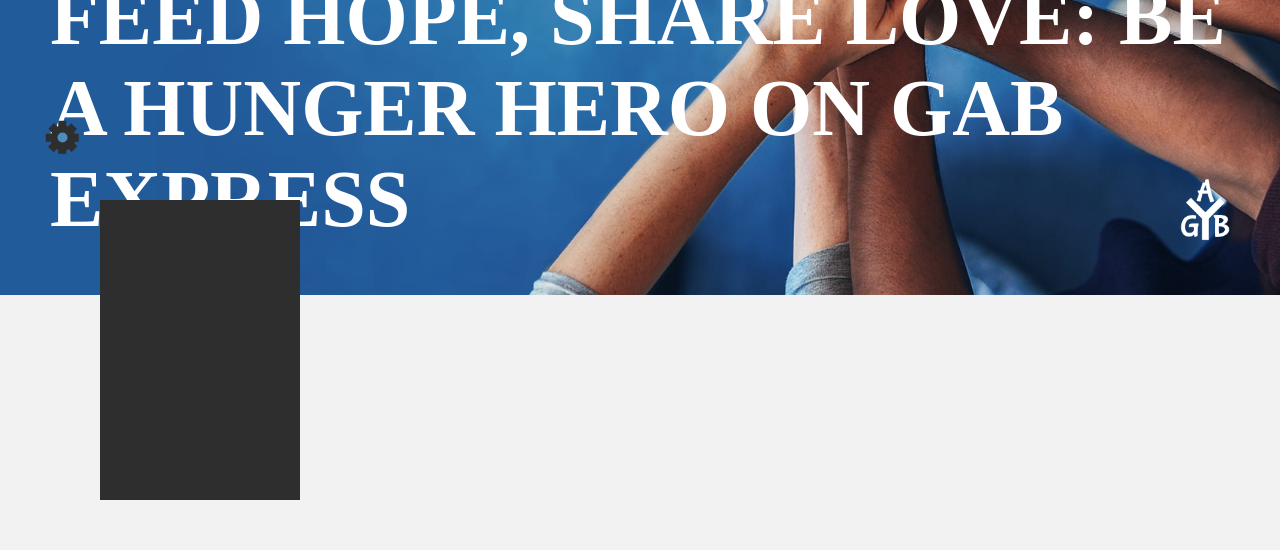
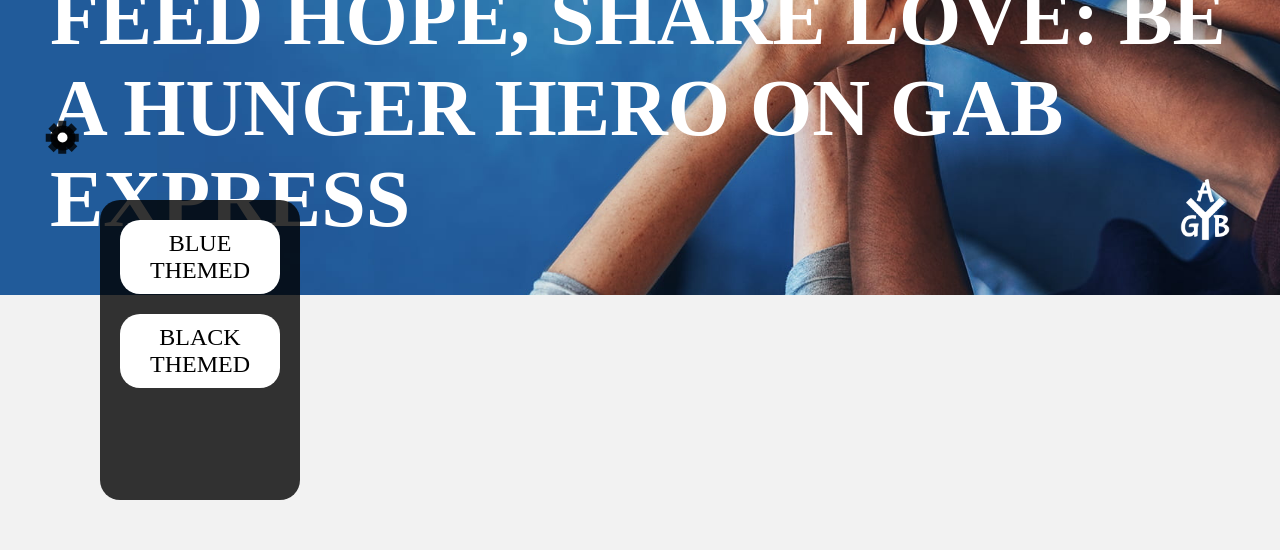
Before and after one commit to Sentinail/gab-express, a React (Create React App) app: page /home in a window 1280 px wide. Shown: the part 600-1150 px from the top of the page. Built offline with nearby package versions, Linux system fonts and the light colour scheme; a web font is replaced by a local one.

Commit message:
Implement Changing Theme - Sentinail

```diff
--- a/src/Components/Header/GearIcon/Gear.js
+++ b/src/Components/Header/GearIcon/Gear.js
@@ -16,12 +16,12 @@
     return (
         <div>
             <GearContainer ref={ref} size={size} settingsPosition={styles.settingsPosition} onClick={() => {rotateGear(ref)}}>
-                <GearBody size={size} backgroundColor={styles.primaryColor}>
-                    <GearTeeth size={size} degrees={180} backgroundColor={styles.primaryColor}></GearTeeth>
-                    <GearTeeth size={size} degrees={90} backgroundColor={styles.primaryColor}></GearTeeth>
-                    <GearTeeth size={size} degrees={45} backgroundColor={styles.primaryColor}></GearTeeth>
-                    <GearTeeth size={size} degrees={-45} backgroundColor={styles.primaryColor}></GearTeeth>
-                    <GearHole size={size} secondaryColor={styles.secondaryColor}></GearHole>
+                <GearBody size={size} backgroundColor={styles.secondaryColor}>
+                    <GearTeeth size={size} degrees={180} backgroundColor={styles.secondaryColor}></GearTeeth>
+                    <GearTeeth size={size} degrees={90} backgroundColor={styles.secondaryColor}></GearTeeth>
+                    <GearTeeth size={size} degrees={45} backgroundColor={styles.secondaryColor}></GearTeeth>
+                    <GearTeeth size={size} degrees={-45} backgroundColor={styles.secondaryColor}></GearTeeth>
+                    <GearHole size={size} secondaryColor={styles.primaryColor}></GearHole>
                 </GearBody>
             </GearContainer>
         </div>
--- a/src/Components/Header/GearIcon/GearStyles.js
+++ b/src/Components/Header/GearIcon/GearStyles.js
@@ -26,6 +26,7 @@
     width: calc(50px * ${props => {return props.size}});
     height: calc(50px * ${props => {return props.size}});
     background-color: ${props => {return `rgb(${props.backgroundColor[0]}, ${props.backgroundColor[1]}, ${props.backgroundColor[2]}, ${props.backgroundColor[3]})`}};
+    background-color: rgb(0, 0, 0, 0.8);
     position: absolute;
     top: 50%;
     left: 50%;
@@ -39,6 +40,7 @@
     width: calc(15px * ${props => {return props.size}});
     height: calc(65px * ${props => {return props.size}});
     background-color: ${props => {return `rgb(${props.backgroundColor[0]}, ${props.backgroundColor[1]}, ${props.backgroundColor[2]}, ${props.backgroundColor[3]})`}};
+    background-color: rgb(0, 0, 0, 0.8);
     position: absolute;
     top: 50%;
     left: 50%;
@@ -50,6 +52,7 @@
     width: calc(20px * ${props => {return props.size}});
     height: calc(20px * ${props => {return props.size}});
     background-color: ${props => {return `rgb(${props.secondaryColor[0]}, ${props.secondaryColor[1]}, ${props.secondaryColor[2]}, ${props.secondaryColor[3]})`}};
+    background-color: rgb(255, 255, 255, 1);
     position: absolute;
     border-radius: 100%;
     top: 50%;
--- a/src/Components/Header/SettingsItems/SettingsItems.js
+++ b/src/Components/Header/SettingsItems/SettingsItems.js
@@ -7,7 +7,10 @@
     const styles = useContext(stylesContext)
 
     return (
-        <SettingsItemContainer className={className} backgroundColor={styles.primaryColor}></SettingsItemContainer>
+        <SettingsItemContainer className={className} backgroundColor={styles.secondaryColor}>
+            <p onClick={() => {styles.setPrimaryColor([75, 141, 193, 1]); styles.setSecondaryColor([47, 46, 46, 1]); styles.setSupportingColor([224, 228, 236, 1])}}> BLUE THEMED </p>
+            <p onClick={() => {styles.setPrimaryColor([47, 46, 46, 1]); styles.setSecondaryColor([75, 141, 193, 1]); styles.setSupportingColor([242, 242, 242, 1])}}> BLACK THEMED </p>
+        </SettingsItemContainer>
     )
 }
 
--- a/src/Components/Header/SettingsItems/SettingsItemsStyles.js
+++ b/src/Components/Header/SettingsItems/SettingsItemsStyles.js
@@ -4,10 +4,35 @@
     width: 200px;
     height: 300px;
     background-color: ${props => {return `rgb(${props.backgroundColor[0]}, ${props.backgroundColor[1]}, ${props.backgroundColor[2]}, ${props.backgroundColor[3]})`}};
+    background-color: rgb(0, 0, 0, 0.8);
     position: fixed;
     bottom: -300px;
     left: 100px;
     transition: all 2s;
+    border-radius: 20px;
+    display: flex;
+    flex-direction: column;
+    align-items: center;
+    padding: 20px;
+    gap: 20px;
+
+    & * {
+        transition: all 0.1s ease-in;
+    }
+
+    & p {
+        font-size: 1.5rem;
+        width: 100%;
+        padding: 10px;
+        background-color: #FFFFFF;
+        border-radius: 20px;
+        text-align: center;
+
+        &:hover {
+            cursor: pointer;
+            transform: scale(1.1)
+        }
+    }
 
     &.isVisible {
         bottom: 0px;
--- a/src/Components/Home/Home.js
+++ b/src/Components/Home/Home.js
@@ -64,7 +64,7 @@
           <InterestedToHelpSection>
             <h1>  INTERESTED TO HELP? </h1>
             <DonateNowButton backgroundColor={styles.secondaryColor} onMouseOver={() => {moveVehicle(ref.current)}} onClick={() => {navigate("/orderform")}}>
-               DODATE TODAY!
+               DONATE TODAY!
             </DonateNowButton>
             <img ref={ref} src={require("../../Assets/Images/icons8-delivery.gif")} alt='vehicle'></img>
           </InterestedToHelpSection>
--- a/src/Components/Login/Login.js
+++ b/src/Components/Login/Login.js
@@ -4,11 +4,12 @@
 import axios from 'axios'
 import { useNavigate } from 'react-router-dom'
 import { authContext } from '../../ContextProviders/AuthProvider'
+import { stylesContext } from '../../ContextProviders/StylesProvider'
 
 
 const LoginContainer = styled.div`
     width: 100%;
-    height: calc(100vh - 80px);
+    min-height: calc(100vh - 80px);
     display: flex;
     flex-direction: row-reverse;
     align-items: center;
@@ -18,6 +19,11 @@
     background-size: cover;
 
     @media screen and (max-width: 450px) {
+        & {
+            background-image: none;
+            background-color: ${props => {return `rgb(${props.backgroundColor[0]}, ${props.backgroundColor[1]}, ${props.backgroundColor[2]}, ${props.backgroundColor[3]})`}};
+        }
+
         & form {
             width: 100%;
             height: 100%;
@@ -34,7 +40,7 @@
 const LoginFormStyle = styled.div`
     min-height: 300px;
     width: 400px;
-    background-color: #2F2E2E;
+    background-color: ${props => {return `rgb(${props.backgroundColor[0]}, ${props.backgroundColor[1]}, ${props.backgroundColor[2]}, ${props.backgroundColor[3]})`}};
     border-radius: 20px;
     padding: 30px;
     display: flex;
@@ -99,7 +105,7 @@
     min-width: 100px;
 
     padding: 10px;
-    background-color: #4B8DC1;
+    background-color: ${props => {return `rgb(${props.backgroundColor[0]}, ${props.backgroundColor[1]}, ${props.backgroundColor[2]}, ${props.backgroundColor[3]})`}};
 
     border: none;
     border-radius: 10px;
@@ -111,6 +117,7 @@
 `
 
 const LoginForm = () => {
+    const styles = useContext(stylesContext)
     const { setIsAuth, setUserInfomation } = useContext(authContext)
     const [email, setEmail] = useState('')
     const [password, setPassword] = useState('')
@@ -137,7 +144,7 @@
 
     return (
         <form action="">
-            <LoginFormStyle>
+            <LoginFormStyle backgroundColor={styles.primaryColor}>
 
                     <h1> LOGIN </h1>
                     <div className='form'>
@@ -145,9 +152,13 @@
                         <input onChange={event => {setPassword(event.target.value)}} autoComplete='on' id='password' type="password" placeholder='Enter Password' required/>
                     </div>
                     <div className="login-container">
-                        <Button onClick={event => {authenticateUser(event)}}> LOGIN </Button>
+                        <Button backgroundColor={styles.secondaryColor} onClick={event => {authenticateUser(event)}}> LOGIN </Button>
                         <p> Not yet registered? </p>
-                        <Link to="/register"> Register </Link>
+                        <Link
+                        style={{color: `rgb(${styles.secondaryColor[0]} ${styles.secondaryColor[1]} ${styles.secondaryColor[2]})`}}
+                        to="/register">
+                        Register
+                        </Link>
                     </div>
 
             </LoginFormStyle>
@@ -158,8 +169,10 @@
 
 
 function Login() {
+    const styles = useContext(stylesContext)
+
   return (
-    <LoginContainer>
+    <LoginContainer backgroundColor={styles.primaryColor}>
         <LoginForm></LoginForm>
     </LoginContainer>
   )
--- a/src/Components/Register/Register.js
+++ b/src/Components/Register/Register.js
@@ -1,12 +1,13 @@
-import React, { useState } from 'react'
+import React, { useState, useContext } from 'react'
 import styled from 'styled-components'
 import { Link } from 'react-router-dom'
 import axios from "axios"
 import { useNavigate } from 'react-router-dom'
+import { stylesContext } from '../../ContextProviders/StylesProvider'
 
 const RegisterContainer = styled.div`
     width: 100%;
-    height: calc(100vh - 80px);
+    min-height: calc(100vh - 80px);
     display: flex;
     flex-direction: row-reverse;
     align-items: center;
@@ -14,13 +15,26 @@
     background-image: url(${require("../../Assets/Images/Sign-in_Bg_2.jpg")});
     background-size: cover;
 
-    @media screen and (max-width: 450px) {
     & form {
         width: 100%;
         height: 100%;
+        display: flex;
+        flex-direction: column;
+        align-items: center;
+    }
+
+    @media screen and (max-width: 450px) {
+        & {
+            background-image: none;
+            background-color: ${props => {return `rgb(${props.backgroundColor[0]}, ${props.backgroundColor[1]}, ${props.backgroundColor[2]}, ${props.backgroundColor[3]})`}};
+        }
 
         & div {
+            width: 100%;
+            min-height: 100%;
             border-radius: 0px;
+
+            & form {
                 width: 100%;
                 height: 100%;
             }
@@ -31,7 +45,7 @@
 const RegisterFormStyle = styled.div`
     min-height: 500px;
     width: 400px;
-    background-color: #2F2E2E;
+    background-color: ${props => {return `rgb(${props.backgroundColor[0]}, ${props.backgroundColor[1]}, ${props.backgroundColor[2]}, ${props.backgroundColor[3]})`}};
     border-radius: 20px;
     padding: 30px;
     display: flex;
@@ -86,7 +100,7 @@
         }
 
         & a {
-            color: #4B8DC1;
+            color: ${props => {return `rgb(${props.backgroundColor[0]}, ${props.backgroundColor[1]}, ${props.backgroundColor[2]}, ${props.backgroundColor[3]})`}};
         }
     }
 `
@@ -95,7 +109,7 @@
     min-width: 100px;
 
     padding: 10px;
-    background-color: #4B8DC1;
+    background-color: ${props => {return `rgb(${props.backgroundColor[0]}, ${props.backgroundColor[1]}, ${props.backgroundColor[2]}, ${props.backgroundColor[3]})`}};
 
     border: none;
     border-radius: 10px;
@@ -107,6 +121,7 @@
 `
 
 const RegisterForm = () => {
+    const styles = useContext(stylesContext)
     const navigate = useNavigate()
     const [firstName, setFirstName] = useState('');
     const [lastName, setLastName] = useState('');
@@ -147,10 +162,9 @@
         }
     }
 
-
     return (
+        <RegisterFormStyle backgroundColor={styles.primaryColor}>
             <form action="">
-            <RegisterFormStyle>
                 <h1>REGISTER</h1>
                 <div className='form'>
                     <input
@@ -203,20 +217,26 @@
                     />
                 </div>
                 <div className="login-container">
-                    <Button onClick={(event) => {registerUser(event)}}> REGISTER </Button>
+                    <Button onClick={(event) => {registerUser(event)}} backgroundColor={styles.secondaryColor}> REGISTER </Button>
                     <p> Already registered? </p>
-                    <Link to="/login"> Login </Link>
+                    <Link
+                    style={{color: `rgb(${styles.secondaryColor[0]} ${styles.secondaryColor[1]} ${styles.secondaryColor[2]})`}}
+                    to="/login">
+                    Login
+                    </Link>
                 </div>
+            </form>
         </RegisterFormStyle>
-        </form>
     )
 }
 
 
 
 function Register() {
+    const styles = useContext(stylesContext)
+
     return (
-    <RegisterContainer>
+        <RegisterContainer backgroundColor={styles.primaryColor}>
             <RegisterForm></RegisterForm>
         </RegisterContainer>
     )
--- a/src/GlobalStyle.js
+++ b/src/GlobalStyle.js
@@ -11,6 +11,7 @@
         margin: 0px;
         box-sizing: border-box;
         font-family: Agharti;
+        transition: background-color 0.8s ease-in-out;
     }
 
     body {
```
Lines whose indentation alone changed are shown as unchanged.
